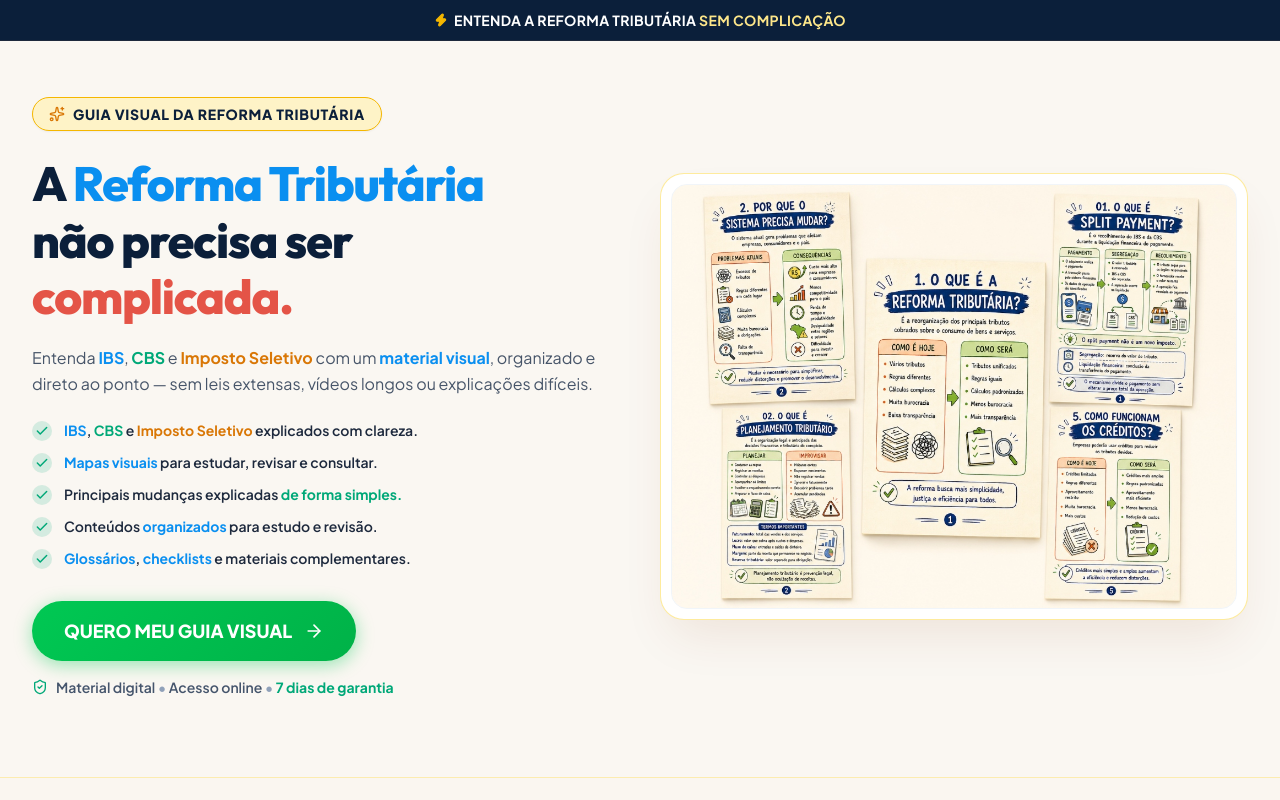
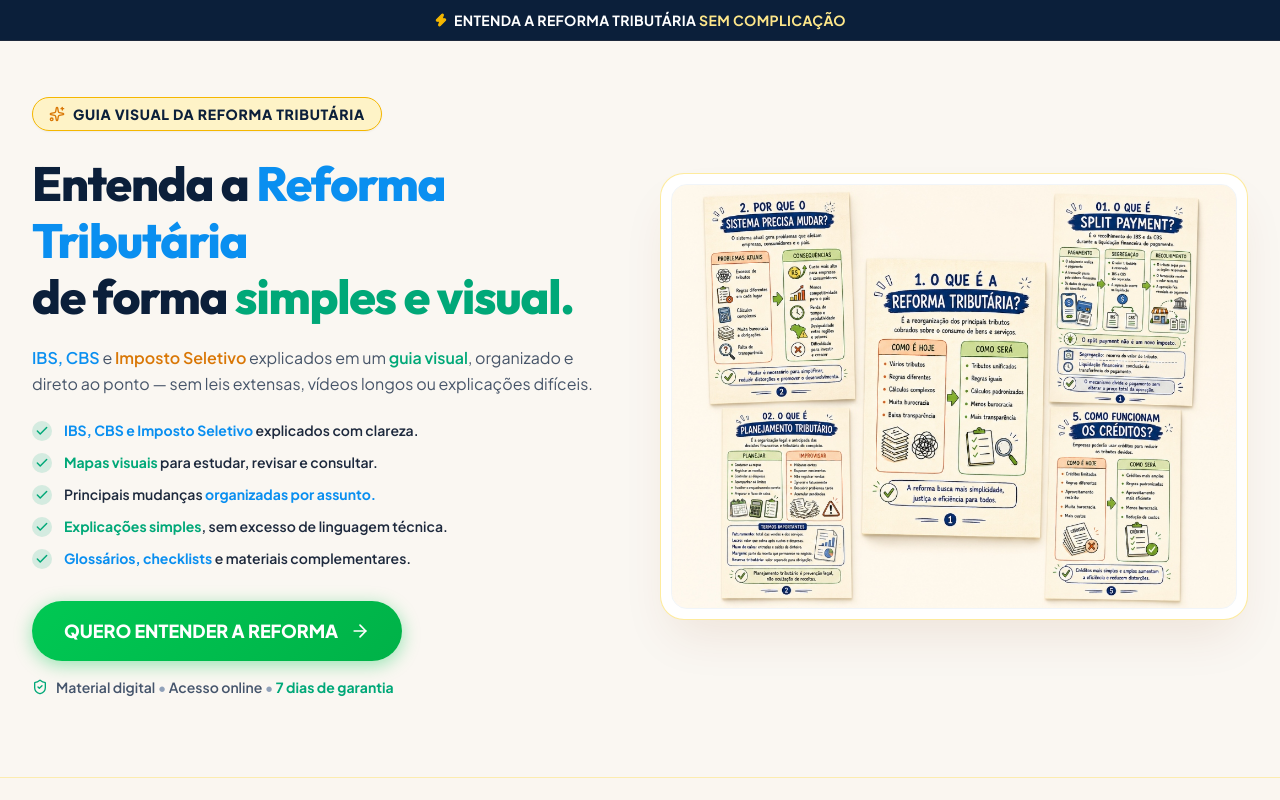
Before and after one commit to henriquecarreto/REFORMA-TRIBUTARIA, a React (Vite) app: page / in a window 1280 px wide. Shown: the top 800 px of the page. Built offline with nearby package versions, Linux system fonts and the light colour scheme.

Commit message:
style(copy): apply high-conversion text refinement, color hierarchy, and spacing in first fold

```diff
--- a/src/components/HeroSection.tsx
+++ b/src/components/HeroSection.tsx
@@ -31,27 +31,27 @@ export const HeroSection: React.FC = () => {
               <span>GUIA VISUAL DA REFORMA TRIBUTÁRIA</span>
             </div>
 
-            {/* 2. TÍTULO PRINCIPAL (HEADLINE COM ESPAÇAMENTO EXATO E CORES) */}
+            {/* 2. TÍTULO PRINCIPAL (HEADLINE COM POSITIVIDADE E EQUILÍBRIO) */}
             <h1 className="text-3xl sm:text-4xl lg:text-5xl font-extrabold text-[#0B1F3A] leading-[1.18] tracking-tight mb-5">
-              <span className="text-[#0B1F3A]">A </span>
+              <span className="text-[#0B1F3A]">Entenda a </span>
               <span className="text-[#0A8FF0]">Reforma Tributária </span> <br className="hidden sm:inline" />
-              <span className="text-[#0B1F3A]">não precisa ser </span>
-              <span className="text-[#E45447]">complicada.</span>
+              <span className="text-[#0B1F3A]">de forma </span>
+              <span className="text-[#00A878]">simples e visual.</span>
             </h1>
 
-            {/* 3. SUBTÍTULO COM DESTAQUES E ESPAÇAMENTO PERFEITO */}
+            {/* 3. SUBTÍTULO COM HIERARQUIA DE CORES E ESPAÇAMENTO EXATO */}
             <p className="text-sm sm:text-base text-[#475569] leading-relaxed mb-6 font-normal max-w-2xl">
-              Entenda <span className="text-[#0A8FF0] font-bold">IBS</span>, <span className="text-[#00A878] font-bold">CBS</span> e <span className="text-[#D97706] font-bold">Imposto Seletivo</span> com um <span className="text-[#0A8FF0] font-bold">material visual</span>, organizado e direto ao ponto — sem leis extensas, vídeos longos ou explicações difíceis.
+              <span className="text-[#0A8FF0] font-semibold">IBS, CBS</span> e <span className="text-[#D97706] font-semibold">Imposto Seletivo</span> explicados em um <span className="text-[#00A878] font-semibold">guia visual</span>, organizado e direto ao ponto — sem leis extensas, vídeos longos ou explicações difíceis.
             </p>
 
-            {/* 4. LISTA DE BENEFÍCIOS COM ESPAÇAMENTOS CORRETOS */}
+            {/* 4. LISTA DE BENEFÍCIOS REFINADA COM UM DESTAQUE PRINCIPAL POR LINHA */}
             <ul className="space-y-3 mb-8 w-full">
               <li className="flex items-center gap-3">
                 <div className="w-5 h-5 rounded-full bg-[#00A878]/15 text-[#00A878] flex items-center justify-center shrink-0">
                   <Check className="w-3.5 h-3.5 stroke-[2.5]" />
                 </div>
                 <span className="text-xs sm:text-sm font-semibold text-slate-800 leading-snug">
-                  <span className="text-[#0A8FF0] font-bold">IBS</span>, <span className="text-[#00A878] font-bold">CBS</span> e <span className="text-[#D97706] font-bold">Imposto Seletivo</span> explicados com clareza.
+                  <span className="text-[#0A8FF0] font-bold">IBS, CBS e Imposto Seletivo</span> explicados com clareza.
                 </span>
               </li>
 
@@ -60,7 +60,7 @@ export const HeroSection: React.FC = () => {
                   <Check className="w-3.5 h-3.5 stroke-[2.5]" />
                 </div>
                 <span className="text-xs sm:text-sm font-semibold text-slate-800 leading-snug">
-                  <span className="text-[#0A8FF0] font-bold">Mapas visuais</span> para estudar, revisar e consultar.
+                  <span className="text-[#00A878] font-bold">Mapas visuais</span> para estudar, revisar e consultar.
                 </span>
               </li>
 
@@ -69,7 +69,7 @@ export const HeroSection: React.FC = () => {
                   <Check className="w-3.5 h-3.5 stroke-[2.5]" />
                 </div>
                 <span className="text-xs sm:text-sm font-semibold text-slate-800 leading-snug">
-                  Principais mudanças explicadas <span className="text-[#00A878] font-bold">de forma simples.</span>
+                  Principais mudanças <span className="text-[#0A8FF0] font-bold">organizadas por assunto.</span>
                 </span>
               </li>
 
@@ -78,7 +78,7 @@ export const HeroSection: React.FC = () => {
                   <Check className="w-3.5 h-3.5 stroke-[2.5]" />
                 </div>
                 <span className="text-xs sm:text-sm font-semibold text-slate-800 leading-snug">
-                  Conteúdos <span className="text-[#0A8FF0] font-bold">organizados</span> para estudo e revisão.
+                  <span className="text-[#00A878] font-bold">Explicações simples</span>, sem excesso de linguagem técnica.
                 </span>
               </li>
 
@@ -87,7 +87,7 @@ export const HeroSection: React.FC = () => {
                   <Check className="w-3.5 h-3.5 stroke-[2.5]" />
                 </div>
                 <span className="text-xs sm:text-sm font-semibold text-slate-800 leading-snug">
-                  <span className="text-[#0A8FF0] font-bold">Glossários</span>, <span className="text-[#0A8FF0] font-bold">checklists</span> e materiais complementares.
+                  <span className="text-[#0A8FF0] font-bold">Glossários, checklists</span> e materiais complementares.
                 </span>
               </li>
             </ul>
@@ -98,7 +98,7 @@ export const HeroSection: React.FC = () => {
                 onClick={scrollToPricing}
                 className="btn-cta-primary w-full sm:w-auto text-white font-extrabold text-base sm:text-lg px-8 py-4 rounded-full flex items-center justify-center gap-3 cursor-pointer group shadow-xl hover:scale-[1.02] transition-all"
               >
-                <span>QUERO MEU GUIA VISUAL</span>
+                <span>QUERO ENTENDER A REFORMA</span>
                 <ArrowRight className="w-5 h-5 group-hover:translate-x-1 transition-transform" />
               </button>
 
```
